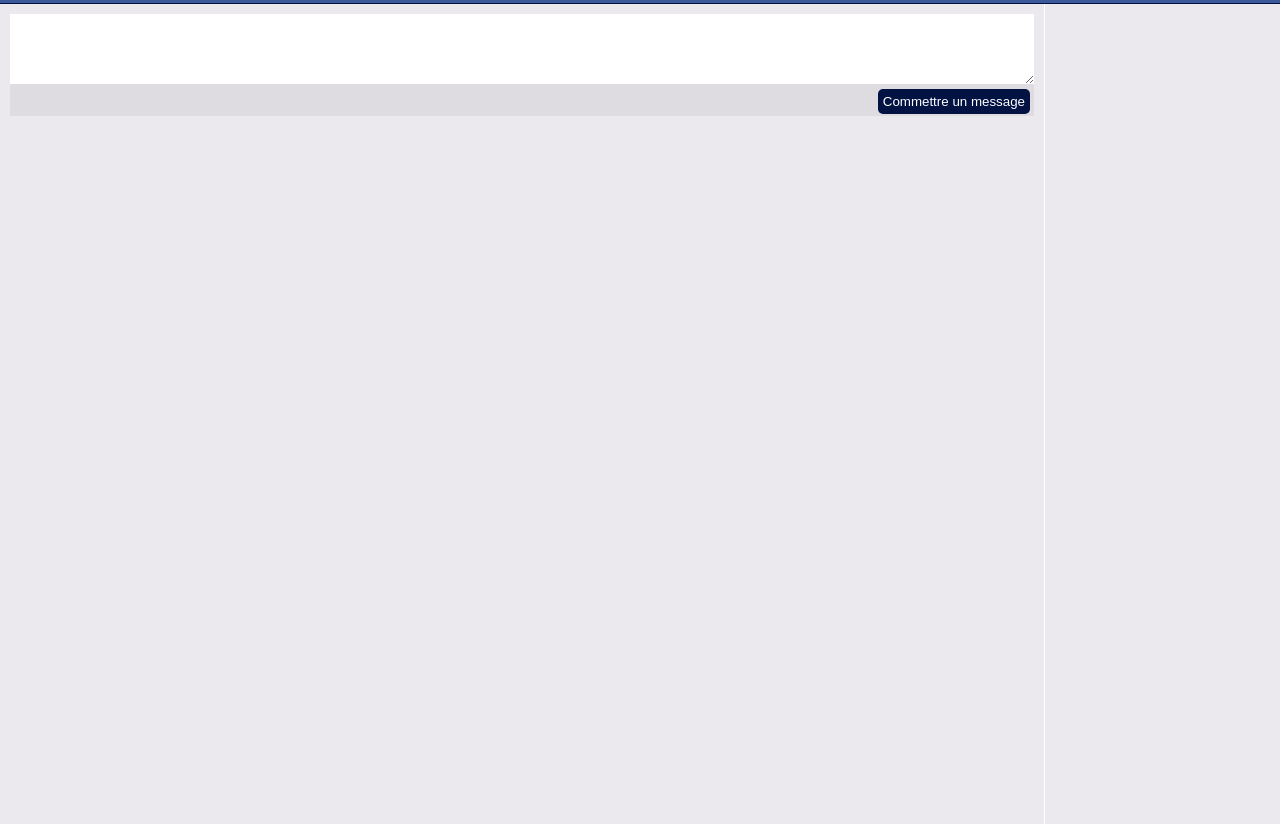
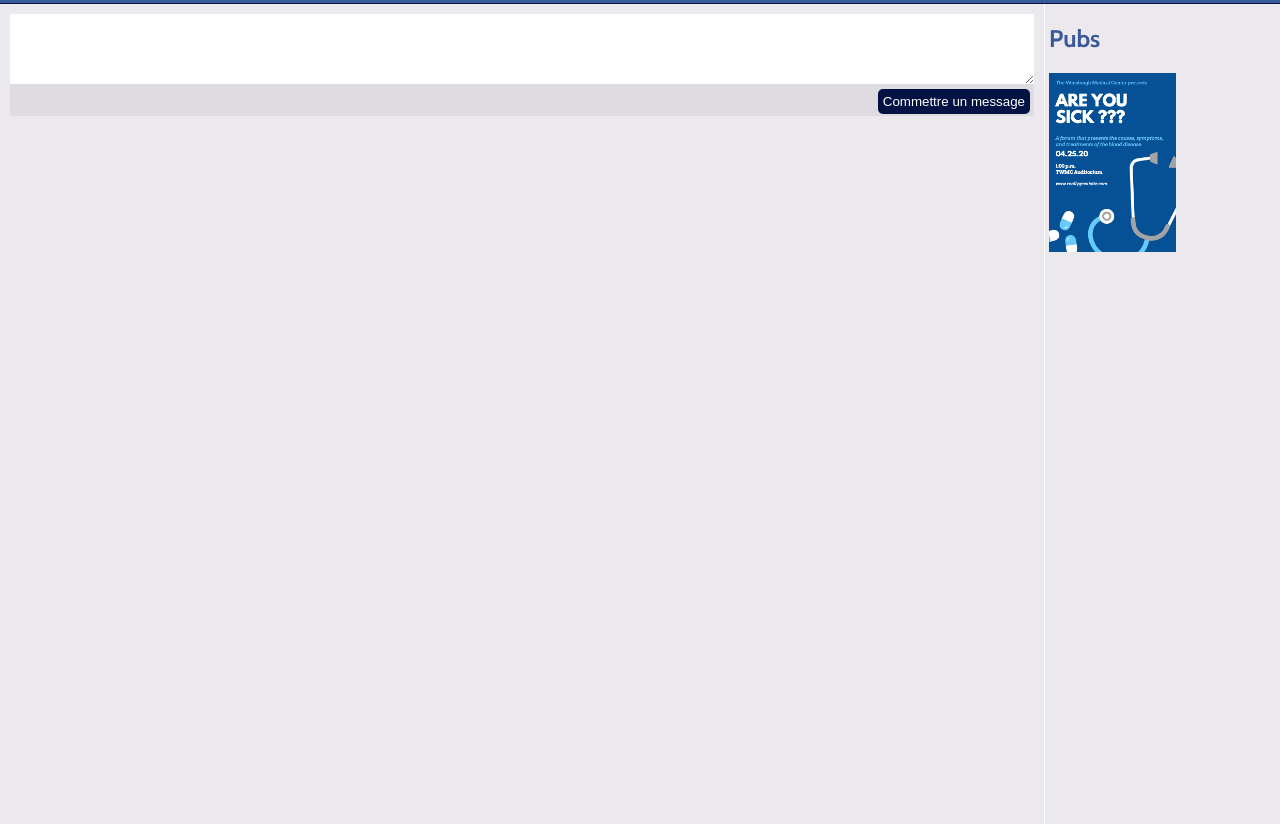
Before and after one commit to greta-code-pizza/old-pf, a website built with webpack: page index.html in a window 1280 px wide. Shown: the part 79-903 px from the top of the page. Built offline with nearby package versions, Linux system fonts and the light colour scheme.

Commit message:
add adverts

```diff
--- a/index.html
+++ b/index.html
@@ -10,7 +10,6 @@
 <header>
     <h1 id="logo">Pikaface</h1>
     <div id="pika">
-
     </div>
 </header>
 
@@ -25,6 +24,11 @@
     </div>
 </div>
 
+<div id="adverts">
+    <h2>Pubs</h2>
+    <img src="assets/images/advert.png" />
+</div>
+
 <script src="dist/bundle.js"></script>
 </body>
 </html>
--- a/style.css
+++ b/style.css
@@ -62,6 +62,8 @@ header #pika .notif {
 
 #wall {
     width: 80%;
+    display: inline-block;
+    vertical-align: top;
     background-color: #EBE9EE;
     min-height: 100vh;
     border-right: 1px solid #FFF;
@@ -112,3 +114,16 @@ header #pika .notif {
     font-family: 'Helvetica';
     font-size: .8em;
 }
+
+#adverts {
+    font-family: 'cabinbold';
+    position: relative;
+    display: inline-block;
+    vertical-align: top;
+    width: 11%;
+    color: #3b5998;
+}
+
+#adverts img {
+    width: 90%;
+}
```
Also changed, not shown: assets/images/advert.png (added).
